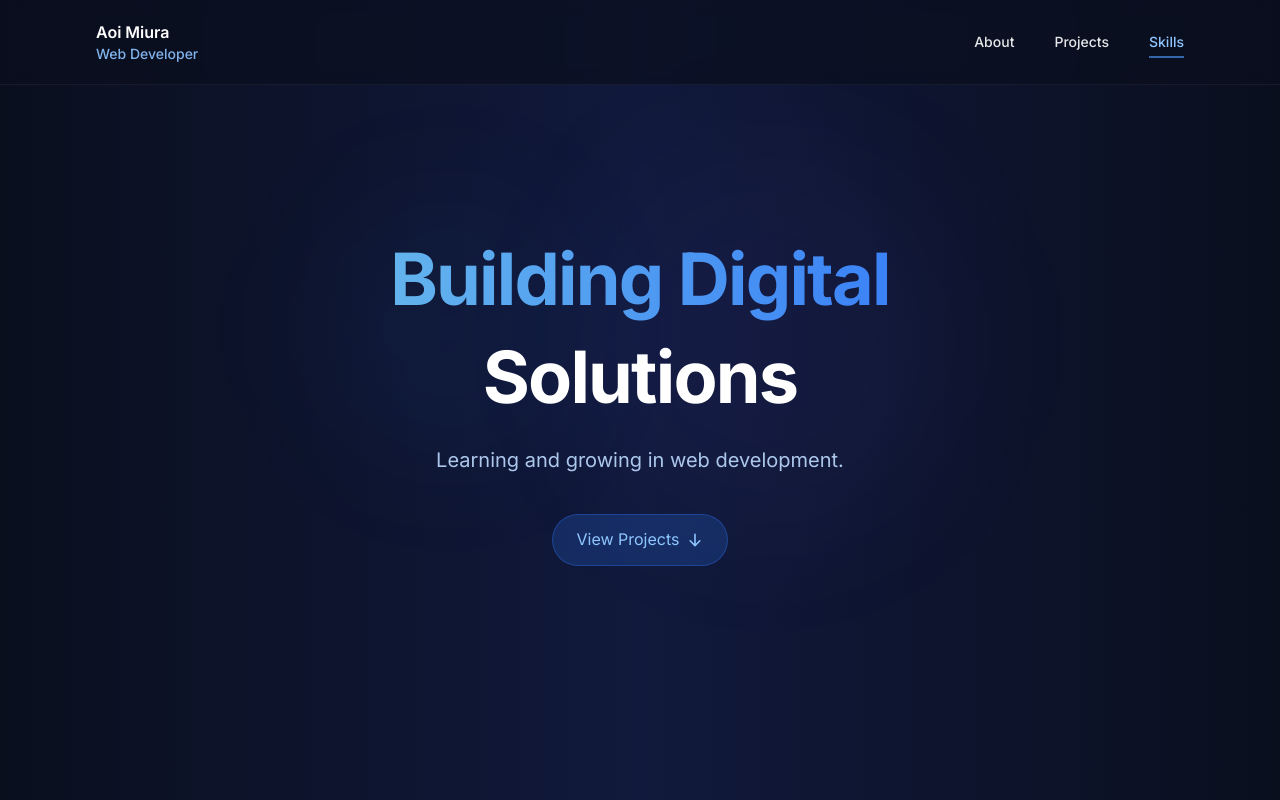
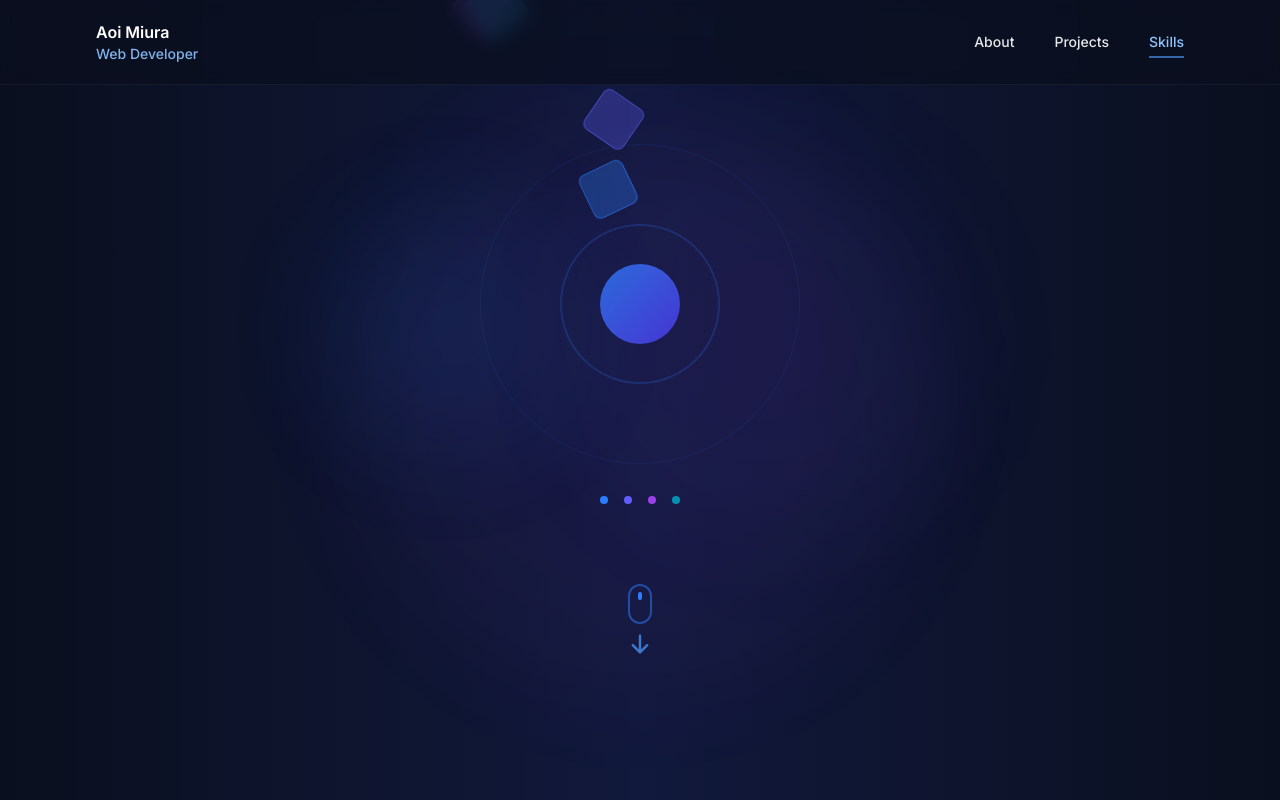
Before and after one commit to Aoi3u/portfolio2025, a Next.js app: page / in a window 1280 px wide. Shown: the top 800 px of the page. Built offline with nearby package versions, Linux system fonts and the light colour scheme.

Commit message:
refactor: replace Hero text with minimal geometric visual design

```diff
--- a/src/app/globals.css
+++ b/src/app/globals.css
@@ -10,8 +10,8 @@
 
 body {
     color: rgb(var(--foreground-rgb));
-  font-family: var(--font-inter), -apple-system, BlinkMacSystemFont, "Segoe UI",
-    Roboto, "Helvetica Neue", Arial, sans-serif;
+    font-family: var(--font-inter), -apple-system, BlinkMacSystemFont,
+        "Segoe UI", Roboto, "Helvetica Neue", Arial, sans-serif;
     background: linear-gradient(
         to right,
         rgb(var(--background-start-rgb)),
@@ -55,3 +55,16 @@ body {
     background-clip: text;
     color: transparent;
 }
+
+@keyframes spin-slow {
+    from {
+        transform: translate(-50%, -50%) rotate(0deg);
+    }
+    to {
+        transform: translate(-50%, -50%) rotate(360deg);
+    }
+}
+
+.animate-spin-slow {
+    animation: spin-slow 20s linear infinite;
+}
--- a/src/components/About.tsx
+++ b/src/components/About.tsx
@@ -20,9 +20,7 @@ export default function About() {
               三浦 碧生 / Aoi Miura
             </h3>
             <p className="text-blue-200/90 leading-relaxed max-w-2xl">
-              東京のCS専攻大学生。大学2年生の秋からWeb開発の基礎を学び始め、バックエンド領域に特に興味があります。
-              個人プロジェクトやインターンでの学習を通じて継続的に成長することを心がけています。
-              将来的には、実務経験を積みながら、様々なプロジェクトに貢献していきたいと考えています。
+              東京のCS専攻大学生。大学2年生の秋からWeb開発の基礎を学び始めました。個人プロジェクトやインターンでの学習を通じて継続的に成長することを心がけています。将来的には、実務経験を積みながら、様々なプロジェクトに貢献していきたいと考えています。
             </p>
             <a
               href="https://github.com/Aoi3u"
--- a/src/components/Hero.tsx
+++ b/src/components/Hero.tsx
@@ -2,36 +2,54 @@ export default function Hero() {
   return (
     <section
       id="hero"
-      className="relative h-screen flex items-center justify-center"
+      className="relative h-screen flex items-center justify-center overflow-hidden"
     >
       <div className="absolute inset-0">
-        <div className="absolute top-1/4 left-1/4 w-64 h-64 rounded-full bg-blue-500/5 blur-3xl"></div>
-        <div className="absolute bottom-1/3 right-1/4 w-96 h-96 rounded-full bg-indigo-500/5 blur-3xl"></div>
+        <div className="absolute top-1/4 left-1/4 w-64 h-64 rounded-full bg-blue-500/10 blur-3xl animate-pulse"></div>
+        <div className="absolute bottom-1/3 right-1/4 w-96 h-96 rounded-full bg-indigo-500/10 blur-3xl animate-pulse" style={{ animationDelay: '1s' }}></div>
+        <div className="absolute top-1/2 left-1/2 -translate-x-1/2 -translate-y-1/2 w-[600px] h-[600px] rounded-full bg-purple-500/5 blur-3xl animate-pulse" style={{ animationDelay: '2s' }}></div>
       </div>
-      <div className="container mx-auto px-6 md:px-12 lg:px-24 relative z-10 text-center">
-        <h2
-          className="text-4xl md:text-6xl lg:text-7xl font-poppins font-bold leading-tight tracking-tight"
-          data-aos="fade-up"
-        >
-          <span className="accent-gradient">Building Digital</span>
-          <span className="block mt-2 text-white"> Solutions </span>
-        </h2>
-        <p
-          className="mt-6 text-blue-200/90 text-lg md:text-xl max-w-2xl mx-auto"
-          data-aos="fade-up"
-          data-aos-delay="200"
-        >
-          Learning and growing in web development.
-        </p>
-        <div className="mt-10" data-aos="fade-up" data-aos-delay="300">
+
+      <div className="container mx-auto px-6 md:px-12 lg:px-24 relative z-10">
+        <div className="flex flex-col items-center justify-center" data-aos="fade-up">
+          <div className="relative w-64 h-64 md:w-80 md:h-80 mb-8">
+            <div className="absolute top-1/2 left-1/2 -translate-x-1/2 -translate-y-1/2 w-20 h-20 rounded-full bg-gradient-to-br from-blue-500 to-indigo-600 opacity-80 animate-pulse"></div>
+
+            <div className="absolute top-1/2 left-1/2 -translate-x-1/2 -translate-y-1/2 w-full h-full animate-spin-slow">
+              <div className="absolute top-0 left-1/2 -translate-x-1/2 w-12 h-12 rounded-lg bg-blue-500/30 backdrop-blur-sm border border-blue-500/50 rotate-45"></div>
+            </div>
+            <div className="absolute top-1/2 left-1/2 -translate-x-1/2 -translate-y-1/2 w-full h-full animate-spin-slow" style={{ animationDelay: '0.5s', animationDirection: 'reverse' }}>
+              <div className="absolute bottom-0 left-1/2 -translate-x-1/2 w-12 h-12 rounded-lg bg-indigo-500/30 backdrop-blur-sm border border-indigo-500/50 rotate-45"></div>
+            </div>
+            <div className="absolute top-1/2 left-1/2 -translate-x-1/2 -translate-y-1/2 w-full h-full animate-spin-slow" style={{ animationDelay: '1s' }}>
+              <div className="absolute top-1/2 left-0 -translate-y-1/2 w-12 h-12 rounded-lg bg-purple-500/30 backdrop-blur-sm border border-purple-500/50 rotate-45"></div>
+            </div>
+            <div className="absolute top-1/2 left-1/2 -translate-x-1/2 -translate-y-1/2 w-full h-full animate-spin-slow" style={{ animationDelay: '1.5s', animationDirection: 'reverse' }}>
+              <div className="absolute top-1/2 right-0 -translate-y-1/2 w-12 h-12 rounded-lg bg-cyan-500/30 backdrop-blur-sm border border-cyan-500/50 rotate-45"></div>
+            </div>
+
+            <div className="absolute top-1/2 left-1/2 -translate-x-1/2 -translate-y-1/2 w-40 h-40 rounded-full border-2 border-blue-500/20"></div>
+            <div className="absolute top-1/2 left-1/2 -translate-x-1/2 -translate-y-1/2 w-full h-full rounded-full border border-blue-500/10"></div>
+          </div>
+
+          <div className="flex gap-4 mb-12" data-aos="fade-up" data-aos-delay="200">
+            <div className="w-2 h-2 rounded-full bg-blue-500 animate-pulse"></div>
+            <div className="w-2 h-2 rounded-full bg-indigo-500 animate-pulse" style={{ animationDelay: '0.2s' }}></div>
+            <div className="w-2 h-2 rounded-full bg-purple-500 animate-pulse" style={{ animationDelay: '0.4s' }}></div>
+            <div className="w-2 h-2 rounded-full bg-cyan-500 animate-pulse" style={{ animationDelay: '0.6s' }}></div>
+          </div>
+
+          <div className="mt-8" data-aos="fade-up" data-aos-delay="400">
             <a
               href="#projects"
-            className="px-6 py-3 bg-blue-500/20 hover:bg-blue-500/30 border border-blue-500/30 rounded-full text-blue-300 transition-all duration-300 inline-flex items-center"
+              className="group flex flex-col items-center gap-2 transition-all duration-300 hover:scale-110"
             >
-            <span>View Projects</span>
+              <div className="w-6 h-10 rounded-full border-2 border-blue-500/50 flex items-start justify-center p-2">
+                <div className="w-1 h-2 rounded-full bg-blue-500 animate-bounce"></div>
+              </div>
               <svg
                 xmlns="http://www.w3.org/2000/svg"
-              className="h-4 w-4 ml-2"
+                className="h-6 w-6 text-blue-400/70 group-hover:text-blue-400 transition-colors"
                 viewBox="0 0 20 20"
                 fill="currentColor"
               >
@@ -44,6 +62,7 @@ export default function Hero() {
             </a>
           </div>
         </div>
+      </div>
     </section>
   );
 }
--- a/src/components/Projects.tsx
+++ b/src/components/Projects.tsx
@@ -1,3 +1,4 @@
+"use client";
 import Image from "next/image";
 import Link from "next/link";
 import { projects } from "@/data/projects";
```
Lines whose indentation alone changed are shown as unchanged.
